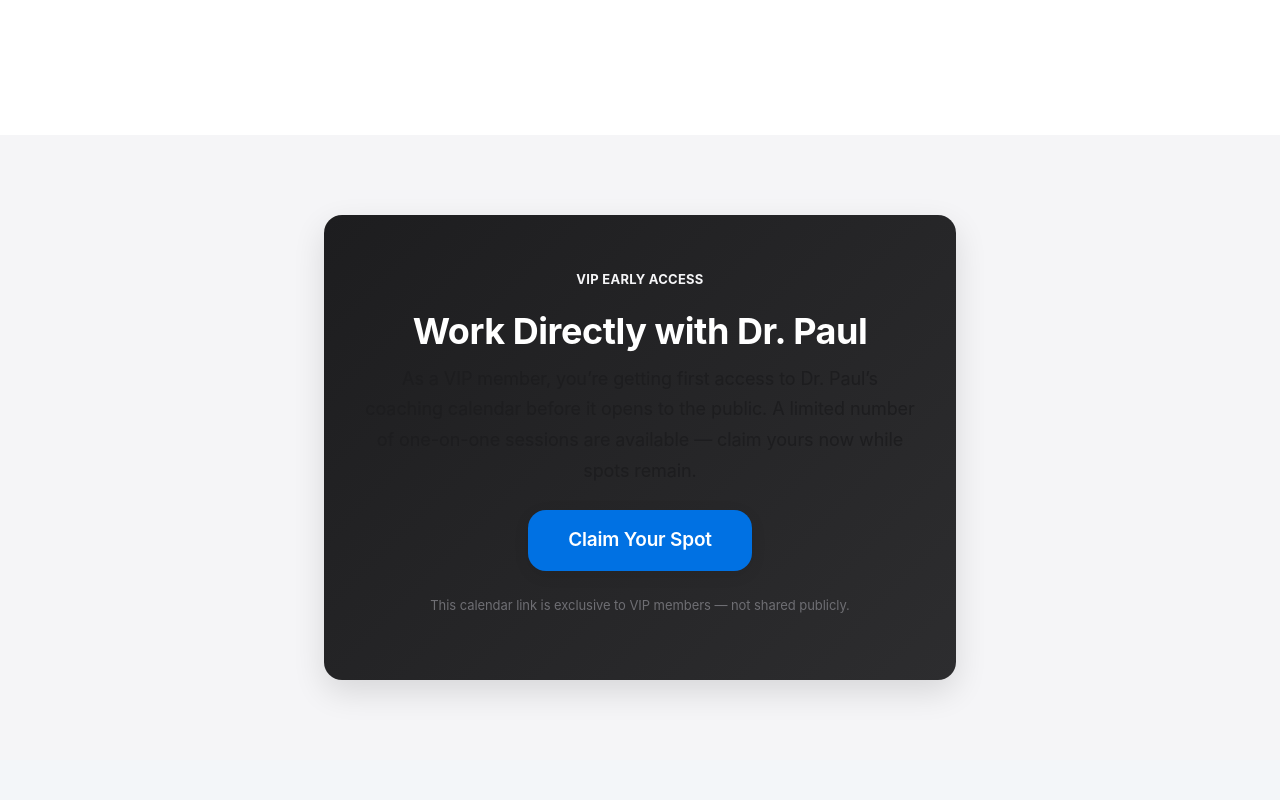
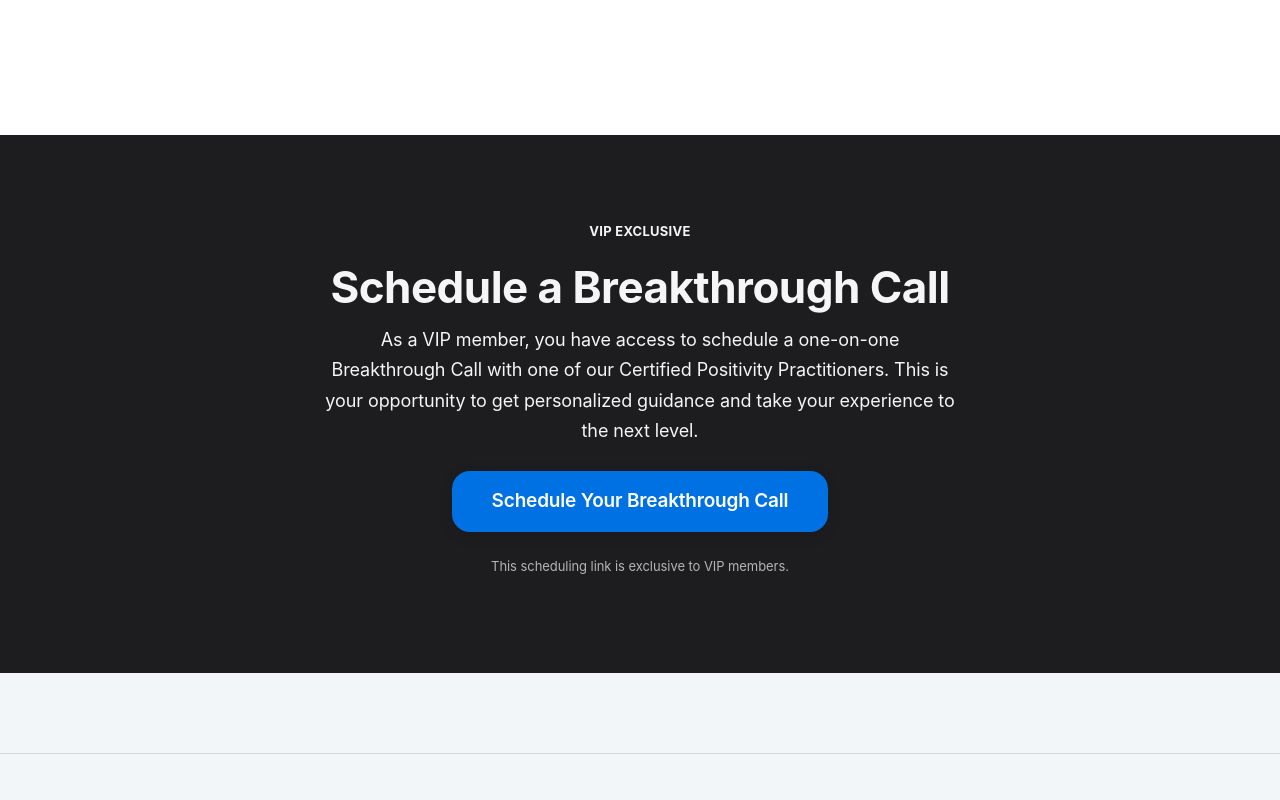
Before and after one commit to rbradshaw9/emotionalfreedomchallenge, a Next.js app: page /replay/efc-vip-7a9f3k in a window 1280 px wide. Shown: the part 1380-2180 px from the top of the page. Built offline with nearby package versions, Linux system fonts and the light colour scheme.

Commit message:
Update replay CTA: Breakthrough Call with Certified Positivity Practitioners, dark section with light text

```diff
--- a/app/(main)/replay/efc-vip-7a9f3k/page.tsx
+++ b/app/(main)/replay/efc-vip-7a9f3k/page.tsx
@@ -235,30 +235,26 @@ function ReplayPageInner() {
         </div>
       </div>
 
-      <section className="v2-section v2-section-muted" style={{ marginTop: '40px' }}>
-        <div className="v2-container--sm">
-          <div className="v2-coaching-card">
-            <div className="v2-badge" style={{ marginBottom: '16px' }}>VIP Early Access</div>
-            <h2 className="v2-h2" style={{ marginBottom: '12px' }}>Work Directly with Dr. Paul</h2>
+      <section className="v2-section v2-section-dark" style={{ marginTop: '40px' }}>
+        <div className="v2-container--sm" style={{ textAlign: 'center' }}>
+          <div className="v2-badge" style={{ marginBottom: '16px' }}>VIP Exclusive</div>
+          <h2 className="v2-h2" style={{ marginBottom: '12px' }}>Schedule a Breakthrough Call</h2>
           <p className="v2-body" style={{ marginBottom: '24px' }}>
-              As a VIP member, you&rsquo;re getting first access to Dr. Paul&rsquo;s coaching calendar
-              before it opens to the public. A limited number of one-on-one sessions are
-              available &mdash; claim yours now while spots remain.
+            As a VIP member, you have access to schedule a one-on-one Breakthrough Call
+            with one of our Certified Positivity Practitioners. This is your opportunity
+            to get personalized guidance and take your experience to the next level.
           </p>
-            <div style={{ textAlign: 'center' }}>
           <a
             href="https://calendly.com/placeholder"
             target="_blank"
             rel="noopener noreferrer"
             className="v2-btn v2-btn-primary v2-btn-lg"
           >
-                Claim Your Spot
+            Schedule Your Breakthrough Call
           </a>
-            </div>
-            <p className="v2-body v2-text-center" style={{ marginTop: '16px', fontSize: '13px', color: 'var(--v2-muted)' }}>
-              This calendar link is exclusive to VIP members — not shared publicly.
+          <p className="v2-body v2-text-center" style={{ marginTop: '16px', fontSize: '13px', opacity: 0.7 }}>
+            This scheduling link is exclusive to VIP members.
           </p>
-          </div>
         </div>
       </section>
     </>
```
Lines whose indentation alone changed are shown as unchanged.
